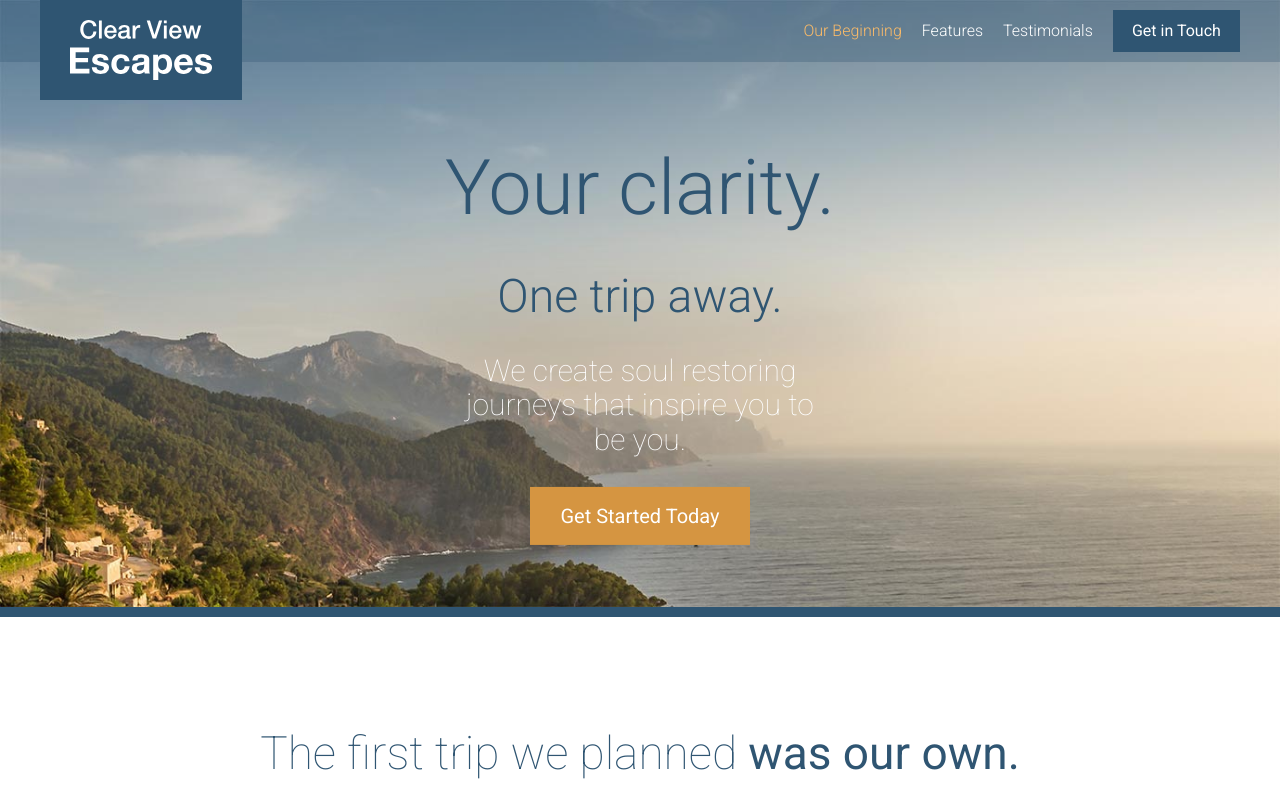
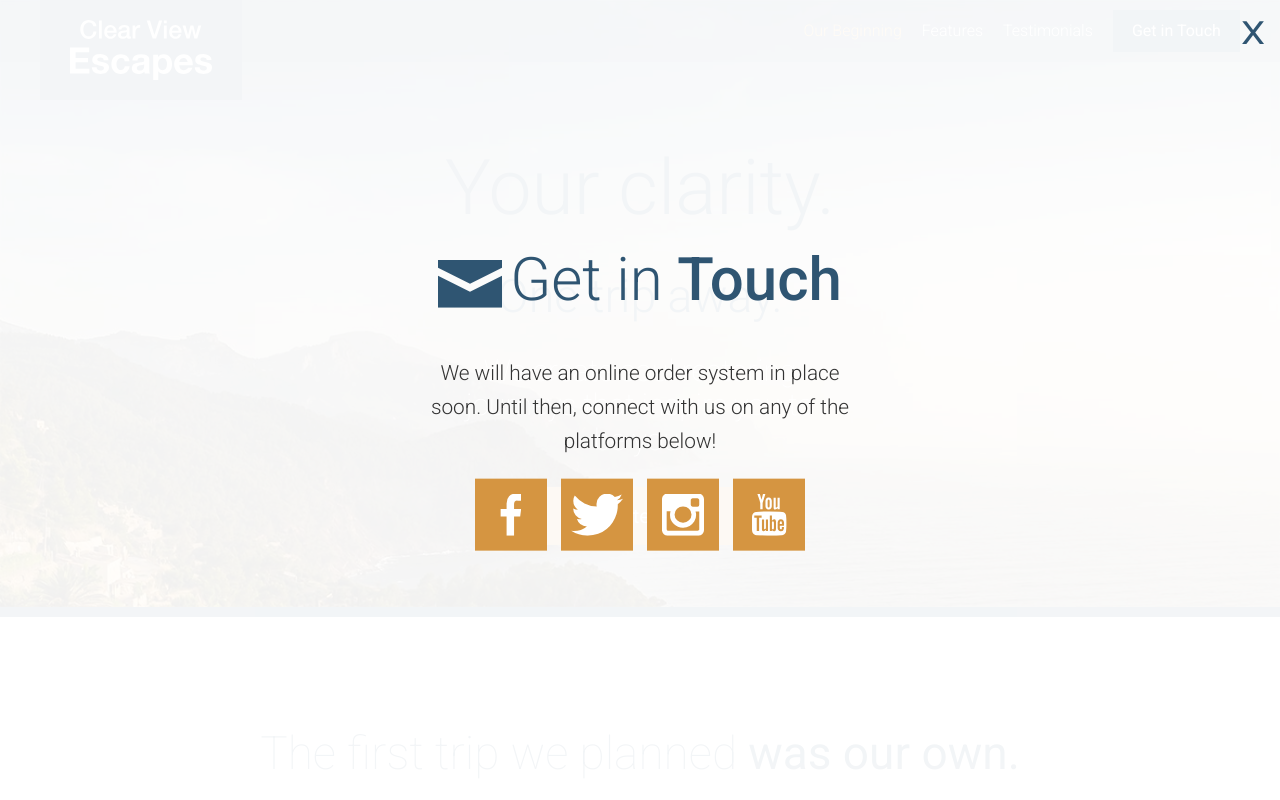
Before and after one commit to leafyshark/travel-site, a website: page app/index.html in a window 1280 px wide. Both pictures are taken after a click on the link "Get Started Today". Shown: the top 800 px of the page. Drawn offline with Linux system fonts and the light colour scheme.

Commit message:
Finished modal

```diff
--- a/app/assets/scripts/App.js
+++ b/app/assets/scripts/App.js
@@ -2,8 +2,10 @@ import MobileMenu from './modules/MobileMenu';
 import RevealOnScroll from './modules/RevealOnScroll';
 import $ from 'jquery';
 import StickyHeader from './modules/StickyHeader';
+import Modal from './modules/Modal';
 
 var mobileMenu = new MobileMenu();
 new RevealOnScroll($(".feature-item"), "85%");
 new RevealOnScroll($(".testimonial"), "60%");
 var stickyHeader = new StickyHeader();
+var modal = new Modal();
--- a/app/assets/styles/base/_mixins.css
+++ b/app/assets/styles/base/_mixins.css
@@ -11,7 +11,7 @@
 }
 
 @define-mixin atLarge {
-	@media (min-width: 1200px) {
+	@media (min-width: 1024px) {
 		@mixin-content;
 	}
 }
--- /dev/null
+++ b/app/assets/styles/modules/_modal.css
@@ -0,0 +1,48 @@
+.modal {
+	position: fixed;
+	z-index: 5;
+	background-color: rgba(255, 255, 255, .94);
+	top: 0;
+	bottom: 0;
+	left: 0;
+	right: 0;
+	opacity: 0;
+	visibility: hidden;
+	transform: scale(1.2);
+	transition: all .3s ease-out;
+
+	&--is-visible {
+		opacity: 1;
+		visibility: visible;
+		transform: scale(1);
+	}
+
+	&__inner {
+		position: absolute;
+		width: 100%;
+		top: 50%;
+		transform: translateY(-50%);
+	}
+
+	&__description {
+		text-align: center;
+		font-size: 1.3rem;
+		font-weight: 300;
+		line-height: 1.65;
+	}
+
+	&__close {
+		position: absolute;
+		top: 15px;
+		right: 15px;
+		font-size: 2rem;
+		transform: scaleX(1.2);
+		transform-origin: 100% 0%;
+		color: $mainBlue;
+		cursor: pointer;
+	}
+
+	&:hover {
+		color: $mainOrange;
+	}
+}
--- a/app/assets/styles/modules/_section-title.css
+++ b/app/assets/styles/modules/_section-title.css
@@ -13,6 +13,11 @@
 
 	&--blue {
 		color: $mainBlue;
+	}
+
+	&--less-margin {
+		margin-bottom: 1.3rem;
+		margin-top: 0;
 	}
 
 	&__icon {
--- /dev/null
+++ b/app/assets/styles/modules/_social-icons.css
@@ -0,0 +1,25 @@
+.social-icons {
+	text-align: center;
+
+	&__icon {
+		background-color: $mainOrange;
+		display: inline-block;
+		margin: 0 5px 5px 5px;
+		width: 33%;
+		height: 72px;
+		position: relative;
+
+		@mixin atSmall {
+			width: 72px;
+			margin: 0 5px;
+		}
+
+		.icon {
+			display: block;
+			position: absolute;
+			top: 50%;
+			left: 50%;
+			transform: translate(-50%, -50%);
+		}
+	}
+}
--- a/app/assets/styles/modules/_wrapper.css
+++ b/app/assets/styles/modules/_wrapper.css
@@ -9,6 +9,10 @@
 	&--medium {
 		max-width: 975px;
 	}
+
+&--narrow {
+	max-width: 475px;
+}
 
 	&--no-padding-until-medium {
 		padding-left: 0;
--- a/app/assets/styles/styles.css
+++ b/app/assets/styles/styles.css
@@ -17,3 +17,5 @@
 @import "modules/_site-header";
 @import "modules/_primary-nav";
 @import "modules/_reveal-item";
+@import "modules/_modal";
+@import "modules/_social-icons";
--- a/app/index.html
+++ b/app/index.html
@@ -26,7 +26,7 @@
 
           <div class="site-header__menu-content">
             <div class="site-header__btn-container">
-            <a href="#" class="btn">Get in Touch</a>
+            <a href="#" class="btn open-modal">Get in Touch</a>
             </div>
               <nav class="primary-nav primary-nav--pull-right">
                 <ul>
@@ -52,7 +52,7 @@
             <h1 class="large-hero__title">Your clarity.</h1>
             <h2 class="large-hero__subtitle">One trip away.</h2>
             <p class="large-hero__description">We create soul restoring journeys that inspire you to be you.</p>
-            <p><a href="#" class="btn btn--orange btn--large">Get Started Today</a></p>
+            <p><a href="#" class="btn btn--orange btn--large open-modal">Get Started Today</a></p>
         </div>
       </div>
   </div>
@@ -162,9 +162,30 @@
 
   <footer class="site-footer">
     <div class="wrapper">
-      <p><span class="site-footer__text">Copyright &copy; 2016 Clear View Escapes. All rights reserved.</span> <a href="#" class="btn btn--orange">Get in Touch</a></p>
+      <p><span class="site-footer__text">Copyright &copy; 2016 Clear View Escapes. All rights reserved.</span> <a href="#" class="btn btn--orange open-modal">Get in Touch</a></p>
     </div>
   </footer>
+
+  <div class="modal">
+    <div class="modal__inner">
+        <h2 class="section-title section-title--blue section-title--less-margin"><span class="icon icon--mail section-title__icon"></span>Get in <strong>Touch</strong></h2>
+    <div class="wrapper wrapper--narrow">
+        <p class="modal__description">We will have an online order system in place soon. Until then, connect with us on any of the platforms below!</p>
+    </div>
+
+    <div class="social-icons">
+      <a href="#" class="social-icons__icon"><span class="icon icon--facebook"></span></a>
+      <a href="#" class="social-icons__icon"><span class="icon icon--twitter"></span></a>
+      <a href="#" class="social-icons__icon"><span class="icon icon--instagram"></span></a>
+      <a href="#" class="social-icons__icon"><span class="icon icon--youtube"></span></a>
+    </div>
+  </div>
+
+    <div class="modal__close">
+      X
+    </div>
+
+  </div>
   <script src="./temp/scripts/App.js"></script>
 </body>
 </html>
--- a/app/temp/styles/styles.css
+++ b/app/temp/styles/styles.css
@@ -567,7 +567,7 @@ a {
   padding-bottom: 0;
 }
 
-@media (min-width: 1200px) {
+@media (min-width: 1024px) {
 
   .page-section--no-b-padding-until-large {
     padding-bottom: 4.5rem;
@@ -583,7 +583,7 @@ a {
   background-color: #e0e6ef;
 }
 
-@media (min-width: 1200px) {
+@media (min-width: 1024px) {
 
   .page-section--testimonials {
     background: url('/assets/images/testimonials-bg.jpg') top center no-repeat;
@@ -604,6 +604,10 @@ a {
   max-width: 975px;
 }
 
+.wrapper--narrow {
+  max-width: 475px;
+}
+
 .wrapper--no-padding-until-medium {
   padding-left: 0;
   padding-right: 0;
@@ -622,7 +626,7 @@ a {
   padding-right: 0;
 }
 
-@media (min-width: 1200px) {
+@media (min-width: 1024px) {
 
   .wrapper--no-padding-until-large {
     padding-left: 18px;
@@ -772,7 +776,7 @@ a {
   }
 }
 
-@media (min-width: 1200px) {
+@media (min-width: 1024px) {
 
   .row__b-margin-until-large {
     margin-bottom: 0;
@@ -820,7 +824,7 @@ a {
   display: flex;
 }
 
-@media (min-width: 1200px) {
+@media (min-width: 1024px) {
 
   .row--equal-height-at-large {
     display: -webkit-box;
@@ -873,6 +877,11 @@ a {
 
 .section-title--blue {
   color: #2f5572;
+}
+
+.section-title--less-margin {
+  margin-bottom: 1.3rem;
+  margin-top: 0;
 }
 
 .section-title__icon {
@@ -942,7 +951,7 @@ a {
 	margin-bottom: 98px;
 }
 
-@media (min-width: 1200px) {
+@media (min-width: 1024px) {
 
   .testimonial {
     margin-bottom: 0;
@@ -1340,3 +1349,87 @@ Instead edit gulp/templates/sprite */
   -webkit-transform: scale(1);
           transform: scale(1);
 }
+
+.modal {
+	position: fixed;
+	z-index: 5;
+	background-color: rgba(255, 255, 255, .94);
+	top: 0;
+	bottom: 0;
+	left: 0;
+	right: 0;
+	opacity: 0;
+	visibility: hidden;
+	-webkit-transform: scale(1.2);
+	        transform: scale(1.2);
+	transition: all .3s ease-out;
+}
+
+.modal--is-visible {
+  opacity: 1;
+  visibility: visible;
+  -webkit-transform: scale(1);
+          transform: scale(1);
+}
+
+.modal__inner {
+  position: absolute;
+  width: 100%;
+  top: 50%;
+  -webkit-transform: translateY(-50%);
+          transform: translateY(-50%);
+}
+
+.modal__description {
+  text-align: center;
+  font-size: 1.3rem;
+  font-weight: 300;
+  line-height: 1.65;
+}
+
+.modal__close {
+  position: absolute;
+  top: 15px;
+  right: 15px;
+  font-size: 2rem;
+  -webkit-transform: scaleX(1.2);
+          transform: scaleX(1.2);
+  -webkit-transform-origin: 100% 0%;
+          transform-origin: 100% 0%;
+  color: #2f5572;
+  cursor: pointer;
+}
+
+.modal:hover {
+  color: #d59541;
+}
+
+.social-icons {
+	text-align: center;
+}
+
+.social-icons__icon {
+  background-color: #d59541;
+  display: inline-block;
+  margin: 0 5px 5px 5px;
+  width: 33%;
+  height: 72px;
+  position: relative;
+}
+
+@media (min-width: 530px) {
+
+  .social-icons__icon {
+    width: 72px;
+    margin: 0 5px;
+  }
+}
+
+.social-icons__icon .icon {
+  display: block;
+  position: absolute;
+  top: 50%;
+  left: 50%;
+  -webkit-transform: translate(-50%, -50%);
+          transform: translate(-50%, -50%);
+}
```
Also changed, not shown: app/assets/scripts/modules/Modal.js (added, +39 -0 lines), app/temp/scripts/App.js.
